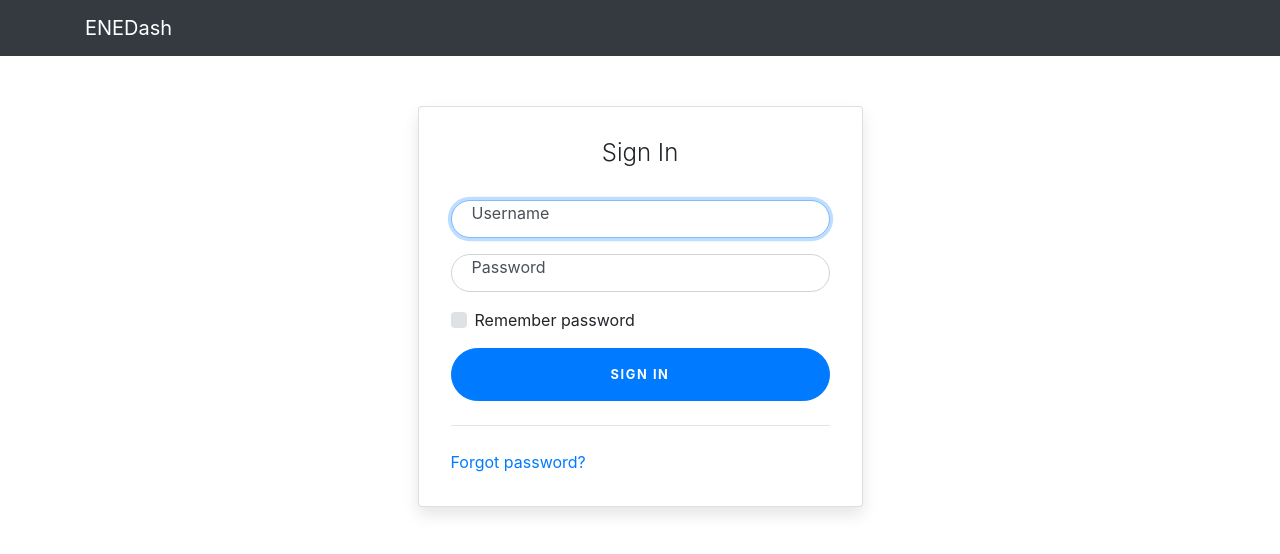
After one commit to G4tLan/EnergyMonitor, a Flask app: page /login in a window 1280 px wide. The commit adds this page. Shown: the top 554 px of the page. Run offline with Flask 2, Linux system fonts and the light colour scheme; some libraries are stand-ins or nearby versions.

Commit message:
"Template for all the pages is done"

```diff
--- /dev/null
+++ b/constants.py
@@ -0,0 +1,7 @@
+strings = {
+    'pie': 'PIE_CHART',
+    'line': 'LINE_CHART'
+
+    }
+
+chartTypes = [['pie', 'PIE_CHART'],['line', 'LINE_CHART']]
--- a/main.py
+++ b/main.py
@@ -1,38 +1,80 @@
-from flask import Flask, request, render_template, jsonify
+from flask import Flask, redirect, render_template, request, session,jsonify
+import os
 from data.DBmanager import MongoDBmanager
 from data.dataModel import *
 from routes.userRoutes import User
 from routes.visualRoutes import Visual
 from routes.homeRoutes import Home
 from routes.dbRoutes import MongoRoutes
+from routes.adminRoutes import Admin
+from constants import *
 
 app = Flask(__name__)
 db = MongoDBmanager('codeTest')
 
+
 @app.route('/')
 @app.route('/home')
 def index():
-	return Home.home();
+    session['logged_in'] = False
+    return Home.home();
 
-@app.route('/visual')
-def visual():
-	return Visual.default()
+#administrator routes
+@app.route('/login/<int:id>')
+@app.route('/login', defaults={'id': 0})
+def login(id):
+    session['logged_in'] = False
+    return Admin.login(id);
 
-@app.route('/user')
-def user():
-	return User.user()
+@app.route('/logout')
+def logout():
+    session['logged_in'] = False
+    return Admin.logout()
 
+@app.route('/analytics')
+def analytics():
+    return Admin.analytics()
+
+@app.route('/resetpassword/<int:id>')
+@app.route('/resetpassword', defaults={'id': 0})
+def reset(id):
+    session['logged_in'] = False
+    return Admin.resetPassword(id);
+
+@app.route('/sendpassword', methods=['POST'])
+def sendPassword():
+    session['logged_in'] = False
+    return Admin.sendPassword();
+
+@app.route('/verify', methods=['POST'])
+def verify():
+    session['logged_in'] = False
+    return Admin.verifyUser();
+
+@app.route('/widget')
+def widget():
+    return Admin.widget()
+
+#DB routes
 @app.route('/fetch')
 def fetch():
 #def fetch(buildingName: str, datalogger: str, startDateTime: str, endDateTime: str):
     return MongoRoutes.fetchData('Jubilee', 'sc3', '2018-03-01 14:30', '2018-03-01 20:00')
 
-@app.route('/renderData')
-def renderD():
-    return MongoRoutes.renderData()
+@app.route('/fetchBuildings')
+def buildings():
+    return jsonify(db.fetchBuildings())
+
+#Misc JSON objetcs routes
+@app.route('/fetchGraphTypes')
+def graphTypes():
+    return jsonify(chartTypes)
+
+
 
 
 if __name__ == "__main__":
+    app.secret_key = os.urandom(12)
     filename = "C:/Users/7240/Desktop/Design - software engineering/webaPP/StitchedData/WITS_3_Jubilee_Road_kWh/WITS_3_Jubilee_Road_kWh.csv"
     #db.importCSVtoMongoDB(filename,'Jubilee','sc3', {'timestamp':'ValueTimestamp','value1':'WITS_3_Jubilee_Road_kWh','kwh':True,'kvarh':False,'update':True})
     #db.updateDataInDoc(20141212, 'Jubilee', 'sc3',  {'kwh': True, 'kvarh':False, 'value': 43, 'timestamp': '2014-12-12 00:30'})
--- /dev/null
+++ b/routes/adminRoutes.py
@@ -0,0 +1,75 @@
+from flask import flash, redirect, render_template, request, session, abort, url_for
+
+
+class Admin():
+
+    def login(id):
+        session['logged_in'] = False
+        obj = {
+        'title' : 'Signin',
+        'attribute': 'login',
+        'alert': id
+        }
+        return render_template("login.html",obj = obj)
+
+
+    def resetPassword(id):
+        session['logged_in'] = False
+        obj = {
+        'title' : 'Reset Password',
+        'attribute': 'resetPassword',
+        'alert': id
+        }
+        return render_template("login.html",obj = obj)
+
+
+    def verifyUser():
+        session['logged_in'] = False
+        #implement method to query username and password in db
+        if request.form['password'] == 'G4t' and request.form['username'] == 'Gift':
+            session['logged_in'] = True
+            return redirect('/analytics')
+        else:
+            flash('wrong password!')
+            return redirect('/login/1')
+
+    def sendPassword():
+        session['logged_in'] = False
+        #implement method to query email in the db
+        if request.form['email'] == 'a@g.com': #if email exist
+            return redirect('/login')
+        else:
+            return redirect('/resetpassword/1')
+
+    def widget():
+        try:
+            if session['logged_in']:
+                obj = {
+			        'attribute' : 'Dashboard',
+			        'title': 'Widget View',
+                    'name': 'widget',
+                    'graph': 'LINE_CHART'
+		        };
+                return render_template("widget.html",obj = obj)
+
+            return redirect('/home')
+        except KeyError:
+            return redirect('/home')
+
+    def analytics():
+        try:
+            if session['logged_in']:
+                obj = {
+			        'attribute' : 'Analytics',
+			        'title': 'Analytics',
+                    'name': 'Analytics'
+		        };
+                return render_template("analytics.html",obj = obj)
+
+            return redirect('/home')
+        except KeyError:
+            return redirect('/home')
+
+    def logout():
+        session['logged_in'] = False
+        return redirect('/home')
--- a/static/style.css
+++ b/static/style.css
@@ -72,7 +72,7 @@ body {
 }
 
 img {
-    max-width: 50%;
+    max-width: 100%;
     height: 100%;
 }
 
@@ -91,3 +91,99 @@ img {
     border-color: #343a40 !important;
     color: #ffffff !important;
 }
+
+/*log in page styles*/
+.card-signin {
+    border: 0;
+    border-radius: 1rem;
+    box-shadow: 0 0.5rem 1rem 0 rgba(0, 0, 0, 0.1);
+}
+
+.card-signin .card-title {
+    margin-bottom: 2rem;
+    font-weight: 300;
+    font-size: 1.5rem;
+}
+
+.card-signin .card-body {
+    padding: 2rem;
+}
+
+.form-signin {
+    width: 100%;
+}
+
+.form-signin .btn {
+    font-size: 80%;
+    border-radius: 5rem;
+    letter-spacing: .1rem;
+    font-weight: bold;
+    padding: 1rem;
+    transition: all 0.2s;
+}
+
+.form-label-group {
+    position: relative;
+    margin-bottom: 1rem;
+}
+
+.form-label-group input {
+    border-radius: 2rem;
+}
+
+.form-label-group > input,
+.form-label-group > label {
+    padding: var(--input-padding-y) var(--input-padding-x);
+}
+
+.form-label-group > label {
+    position: absolute;
+    top: 0;
+    left: 0;
+    display: block;
+    width: 100%;
+    margin-bottom: 0;
+    /* Override default `<label>` margin */
+    line-height: 1.5;
+    color: #495057;
+    border: 1px solid transparent;
+    border-radius: .25rem;
+    transition: all .1s ease-in-out;
+}
+
+.form-label-group input::-webkit-input-placeholder {
+    color: transparent;
+}
+
+.form-label-group input:-ms-input-placeholder {
+    color: transparent;
+}
+
+.form-label-group input::-ms-input-placeholder {
+    color: transparent;
+}
+
+.form-label-group input::-moz-placeholder {
+    color: transparent;
+}
+
+.form-label-group input::placeholder {
+    color: transparent;
+}
+
+.form-label-group input:not(:placeholder-shown) {
+    padding-top: calc(var(--input-padding-y) + var(--input-padding-y) * (2 / 3));
+    padding-bottom: calc(var(--input-padding-y) / 3);
+}
+
+.form-label-group input:not(:placeholder-shown) ~ label {
+    padding-top: calc(var(--input-padding-y) / 3);
+    padding-bottom: calc(var(--input-padding-y) / 3);
+    font-size: 12px;
+    color: #777;
+}
+
+.chart {
+    width: 100%;
+    min-height: 250px;
+}
--- /dev/null
+++ b/templates/login.html
@@ -0,0 +1,100 @@
+<!DOCTYPE html>
+<html lang="en-US">
+<head>
+    <meta name="viewport" content="width=device-width, initial-scale=1">
+    <meta name='name' content='Gift'>
+    <meta charset="utf-8">
+    <title> {{obj.title}} </title>
+    <link rel="stylesheet" href="https://cdnjs.cloudflare.com/ajax/libs/font-awesome/4.7.0/css/font-awesome.min.css">
+
+
+    <link rel="stylesheet" type="text/css" href="{{url_for('static',filename='style.css')}}">
+    <link rel="stylesheet" href="https://stackpath.bootstrapcdn.com/bootstrap/4.1.3/css/bootstrap.min.css">
+    <script type="text/javascript" src="https://www.gstatic.com/charts/loader.js"></script>
+    <script type="text/javascript" src="//ajax.googleapis.com/ajax/libs/jquery/1.10.2/jquery.min.js"></script>
+
+</head>
+
+<body>
+    <nav class="navbar navbar-expand-sm navbar-dark bg-dark fixed-top">
+
+        <div class="container">
+            <div class="navbar-header">
+                <a href="/home" class="navbar-brand">ENEDash</a>
+            </div>
+        </div>
+    </nav>
+
+    <div class="container" style="padding-top: 58px;">
+        <div class="row">
+            <div class="col-sm-9 col-md-7 col-lg-5 mx-auto">
+                <div class="card card-signin my-5">
+                    <div class="card-body">
+                        <!--Login-->
+                        {% if obj.attribute == 'login' %}
+                        <h5 class="card-title text-center">Sign In</h5>
+                        <form class="form-signin" method="POST" action="/verify">
+                            <div class="form-label-group">
+                                <input type="text" name="username" id="Username" class="form-control" placeholder="Username" required autofocus style="padding-left: 20px;padding-top: 13px;">
+                                <label for="Username" style="margin-left: 20px;">Username</label>
+                            </div>
+
+                            <div class="form-label-group">
+                                <input type="password" name="password" id="inputPassword" class="form-control" placeholder="Password" required style="padding-left: 20px;padding-top: 13px;">
+                                <label for="inputPassword" style="margin-left: 20px;">Password</label>
+                            </div>
+
+                            <div class="custom-control custom-checkbox mb-3">
+                                <input type="checkbox" class="custom-control-input" id="customCheck1">
+                                <label class="custom-control-label" for="customCheck1">Remember password</label>
+                            </div>
+                            {%if obj.alert == 1%}
+                            <div class="alert alert-danger alert-dismissible">
+                                <a href="#" class="close" data-dismiss="alert" aria-label="close">&times;</a>
+                                <strong>Failed!</strong> Username and password don't match
+                            </div>
+                            {%endif%}
+                            <button class="btn btn-lg btn-primary btn-block text-uppercase" type="submit">Sign in</button>
+                            <hr class="my-4">
+                            <div class="forgot">
+                                <a href="/resetpassword">Forgot password?</a>
+                            </div>
+                        </form>
+                        {%endif%}
+                        <!---Reset Password-->
+                        {% if obj.attribute == 'resetPassword' %}
+                        <p class="text-center">Type the password related to your account</p>
+                        <form class="form-signin" method="POST" action="/sendpassword">
+                            <div class="form-label-group">
+                                <input type="email" name="email" id="inputEmail" class="form-control" placeholder="Email address" required autofocus style="padding-left: 20px;padding-top: 13px;">
+                                <label for="inputEmail" style="margin-left: 20px;">Email Address</label>
+                            </div>
+                            {%if obj.alert == 1%}
+                                <div class="alert alert-danger alert-dismissible">
+                                    <a href="#" class="close" data-dismiss="alert" aria-label="close">&times;</a>
+                                    <strong>Failed!</strong> Email does not exist
+                                </div>
+                            {%endif%}
+                            <button class="btn btn-lg btn-primary btn-block text-uppercase" type="submit">Submit</button>
+                            <hr class="my-4">
+                            <div class="forgot">
+                                <a href="/login">Go back</a>
+                            </div>
+                        </form>
+                        {%endif%}
+                    </div>
+                </div>
+            </div>
+        </div>
+    </div>
+
+
+
+    <script src="https://code.jquery.com/jquery-3.3.1.slim.min.js"></script>
+    <script src="https://cdnjs.cloudflare.com/ajax/libs/popper.js/1.14.3/umd/popper.min.js"></script>
+    <script src="https://stackpath.bootstrapcdn.com/bootstrap/4.1.3/js/bootstrap.min.js"></script>
+
+</body>
+
+
+</html>
```
Also changed, not shown: data/DBmanager.py (+46 -0 lines), data/WidgetsModel.py (added, +30 -0 lines), static/js/lineChart.js (+6 -4 lines), static/js/misc.js (added, +37 -0 lines), templates/analytics.html (added, +71 -0 lines), templates/homepage.html (+9 -3 lines), templates/main.html (deleted, +0 -79 lines), templates/widget.html (added, +93 -0 lines), 1 other file.
